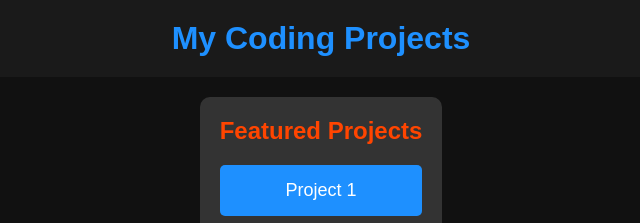
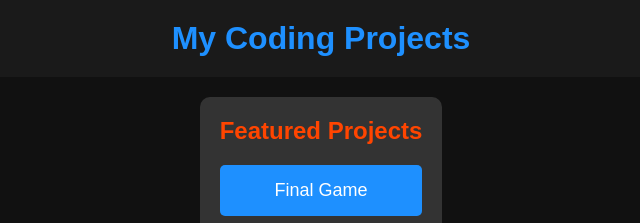
Before and after one commit to a13xrzteach/MyProjDemo, a plain HTML site: page index.html in a window 1280 px wide. Shown: the top 223 px of the page, 319-959 px from the left. Drawn offline with Linux system fonts and the light colour scheme.

Commit message:
Update index.html
Changed project 1 to code.org link

```diff
--- a/index.html
+++ b/index.html
@@ -16,7 +16,7 @@
         <section class="projects">
             <h2>Featured Projects</h2>
             <div class="project-buttons">
-                <a href="https://code.org" class="project-button" target="_blank">Project 1</a>
+                <a href="https://studio.code.org/projects/gamelab/ykjTkHXKXsJebLUoASyZPzG2eJ80KwAr1Xyr9fDe-OE" class="project-button" target="_blank">Final Game</a>
                 <a href="https://code.org" class="project-button" target="_blank">Project 2</a>
                 <a href="https://code.org" class="project-button" target="_blank">Project 3</a>
             </div>
```
